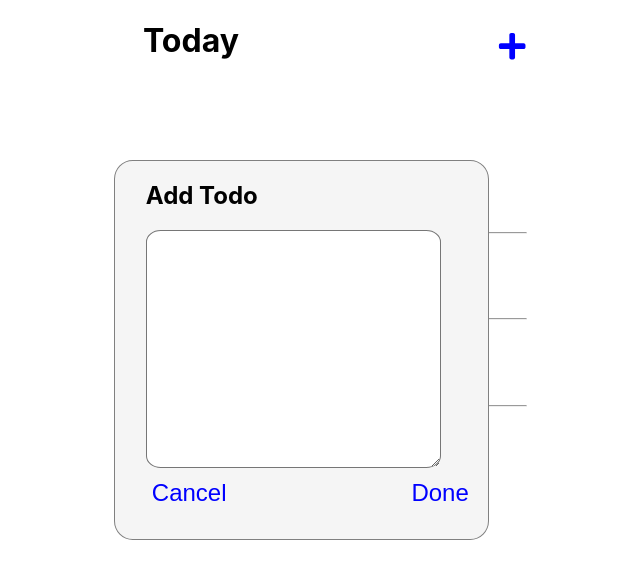
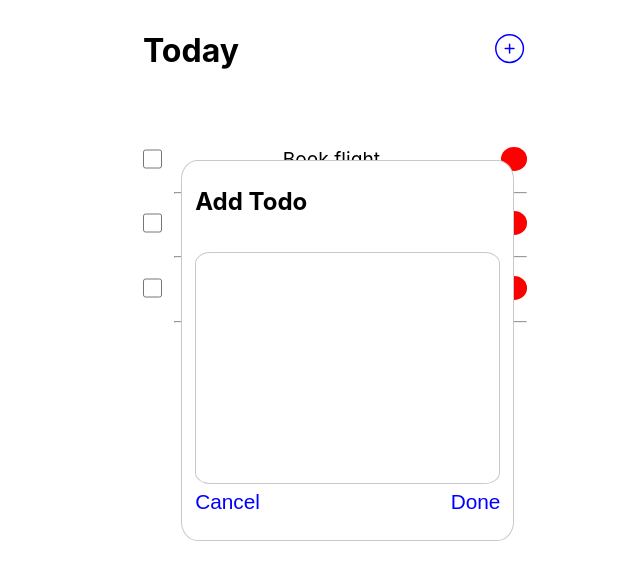
Before and after one commit to Kunal-inno/figma_todo, a React (Create React App) app: page / in a window 1280 px wide. Both pictures are taken after a click on the element 816 px from the left and 56 px from the top of the page. Shown: the top 580 px of the page, without its empty margins (305-945 px from the left). Built offline with nearby package versions, Linux system fonts and the light colour scheme.

Commit message:
done with data transfer with props

```diff
--- a/src/App.css
+++ b/src/App.css
@@ -1,4 +1,15 @@
+*{margin: 0;
+  padding: 0;
+  box-sizing: border-box;
+}
 .parent_Div{
   margin-left: 35%;
   margin-right: 35%;
 }
+
+@media screen and (max-width:768px){
+    .parent_Div{
+        margin-left: 10%;
+        margin-right: 10%;
+    }
+}
--- a/src/App.js
+++ b/src/App.js
@@ -1,16 +1,45 @@
-import React from "react";
+import React,{useState} from "react";
 import "./App.css";
 import Header from "./Header";
 // import PopUpTodo from "./PopUpTodo";
 import Todolist from "./Todolist";
 
 const App = () => {
+  // const [name, setname] = useState("");
+  // const newtodo={ id:Math.random(), name:todos, check: false }
+  const [todos, settodos] = useState("");
+  const local_Api = [
+    { id: 0, name: "Book flight", check: true },
+    { id: 1, name: "Book hotel", check: true },
+    { id: 2, name: "Book cab", check: false },
+  ];
+
+  const handleAddTodo=(newtodo)=>{
+    console.log(newtodo)
+    // <p>{props.}</p>
+
+    // console.log(props)
+  }
+  const HandleChange=(e)=>{
+    e.preventDefault()
+    const newtodo={ id:Math.random(), name:todos, check: false }
+    handleAddTodo(newtodo)
+    settodos("")
+
+  }
+  const inputTodo=(e)=>{
+    settodos(e.target.value)
+
+  }
+
+
   return (
     <>
       <div className="parent_Div">
         <div className="main_Todo_Div">
-          <Header></Header>
-          <Todolist></Todolist>
+          <Header data={local_Api} handleAddTodo={handleAddTodo} HandleChange={HandleChange} inputTodo={inputTodo}></Header>
+          {/* {local_Api.map((todo)=><Header todo={todo}/>)} */}
+          <Todolist data={local_Api}  ></Todolist>
           {/* <PopUpTodo></PopUpTodo> */}
         </div>
       </div>
--- a/src/Header.css
+++ b/src/Header.css
@@ -1,6 +1,6 @@
 .plus_Sign{
     color: blue;
-    font-size: 1.9rem;
+    font-size: 2.2rem;
     margin-top: 8%;
     cursor: pointer;
 }
@@ -9,3 +9,11 @@
     justify-content: space-between;
     margin-bottom: 19%;
 }
+.today_heading{
+    margin-top: 8%;
+}
+form{
+    margin-top: 8%;
+
+
+}
--- a/src/Header.js
+++ b/src/Header.js
@@ -1,21 +1,29 @@
 import React, { useState } from "react";
 import "./Header.css";
-
-import { FaPlus } from "react-icons/fa";
+import { CiCirclePlus } from "react-icons/ci";
 import PopUpTodo from "./PopUpTodo";
 
-const Header = () => {
+const Header = ({ data, handleAddTodo , HandleChange, inputTodo}) => {
+  console.log(data);
   const [show, setshow] = useState(false);
 
   return (
     <>
       <div className="header_div">
-        <h1>Today</h1>
+        <h1 className="today_heading">Today</h1>
+
         <span className="plus_Sign" onClick={() => setshow(!show)}>
-          <FaPlus />
+          <CiCirclePlus />
         </span>
       </div>
-      {show ? <PopUpTodo /> : null}
+      {show ? (
+        <PopUpTodo HandleChange={HandleChange} inputTodo={inputTodo}
+          addTodo={(d) => {
+            handleAddTodo(d);
+            setshow(false);
+          }}
+        />
+      ) : null}
     </>
   );
 };
--- a/src/PopUpTodo.css
+++ b/src/PopUpTodo.css
@@ -1,8 +1,11 @@
 .input_area{
     height: 29vh;
-    width: 88%;
+    width: 100%;
     font-size: 1.6rem;
     border-radius: 5%;
+    margin-top: 4%;
+    border: 0.1px solid rgb(201, 201, 201);
+    /* resize: none; */
 }
 .popup_buttons_div{
     display: flex;
@@ -12,20 +15,33 @@
 button{
     color: blue;
     border: 0px;
-    font-size: 1.5rem;
+    font-size: 1.3rem;
     background: transparent;
 }
 .input_card{
     position: absolute;
     top: 20%;
-    right: 38%;
-    background-color: whitesmoke;
-    padding-left: 2.4%;
+    width: 26%;
+    right: 36%;
+    background-color: white;
+    padding-left: 1%;
     padding-right: 1%;
-    padding-bottom: 2.4%;
+    padding-top: 2%;
+    padding-bottom: 2%;
     border-radius: 5%;
-    border: .8px solid gray;
+    border: 0.1px solid rgb(201, 201, 201);
 }
 button{
     cursor: pointer;
 }
+
+@media screen and (max-width:768px){
+    .input_card{
+        right: 16%;
+        width: 65%;
+
+    }
+    .input_area{
+        height: 35vh;
+    }
+}
--- a/src/PopUpTodo.js
+++ b/src/PopUpTodo.js
@@ -1,19 +1,42 @@
-import React from "react";
+import React,{useState} from "react";
 import "./PopUpTodo.css";
 
-const PopUpTodo = () => {
+const PopUpTodo = ({addTodo,HandleChange,inputTodo}) => {
+  // const [todos, settodos] = useState("");
+  // const [list, setlist] = useState([]);
+
+
+
+  // const inputTodo=(e)=>{
+  //   settodos(e.target.value)
+
+  // }
+
+
+  // const HandleChange=(e)=>{
+  //   e.preventDefault()
+  //   const newtodo={ id:Math.random(), name:name, check: false }
+  //   addTodo(newtodo)
+  //   setname("")
+
+  // }
+
+
+  // const addToList=(e)=>{
+  //   setlist(e.target.value)
+  // }
   return (
     <>
       <div className="input_card">
-        <div>
-          <h2>Add Todo</h2>
-
-          <textarea className="input_area"></textarea>
-        </div>
-        <div className="popup_buttons_div">
-          <button>Cancel</button>
-          <button>Done</button>
-        </div>
+        <h2>Add Todo</h2>
+        <form onSubmit={HandleChange}>
+          <input className="input_area" required resize="none" onChange={inputTodo}></input>
+          <div className="popup_buttons_div">
+            <button>Cancel</button>
+            <button type="submit" onClick={addTodo}>Done</button>
+          </div>
+        </form>
+        {/* <p>{todos}</p> */}
       </div>
     </>
   );
--- a/src/Todolist.css
+++ b/src/Todolist.css
@@ -1,7 +1,35 @@
 .list_Of_Todo{
     display: flex;
+    margin-bottom: 5.5%;
+    margin-top: 4.5%;
+    justify-content: space-between;
 }
 .check_box{
     width: 5%;
-    margin-right: 15%;
+    /* margin-right: 15%; */
 }
+hr{
+    margin-left: 8%;
+}
+.todo_text{
+    font-size: 1.2rem;
+}
+.work_delay_teller{
+    width: 3.3vh;
+    height: 3vh;
+    background-color: red;
+    border-radius: 50%;
+}
+
+/* @media screen and (min-width:1219px){
+    .work_delay_teller{
+        width: 2.8%;
+        height: 3vh;
+    }
+}
+@media screen and (min-width:1267px){
+    .work_delay_teller{
+        width: 3.2%;
+        height: 3vh;
+    }
+} */
--- a/src/Todolist.js
+++ b/src/Todolist.js
@@ -1,21 +1,25 @@
 import React from "react";
 import "./Todolist.css";
 
-const Todolist = () => {
-  const local_Api = [
-    { id: 0, name: "Book flight", check: true },
-    { id: 1, name: "Book hotel", check: true },
-    { id: 2, name: "Book cab", check: false },
-  ];
+const Todolist = ({data}) => {
+  // const local_Api = [
+  //   { id: 0, name: "Book flight", check: true },
+  //   { id: 1, name: "Book hotel", check: true },
+  //   { id: 2, name: "Book cab", check: false },
+  // ];
+
   return (
     <>
       <div>
-        {local_Api.map((task) => {
+        {data.map((task) => {
           return (
             <div>
               <div className="list_Of_Todo">
                 <input type="checkbox" className="check_box"></input>
-                <h2>{task.name}</h2>
+                <p className="todo_text">{task.name}</p>
+                <div className="work_delay_teller">
+
+                </div>
               </div>
               <hr />
             </div>
```
